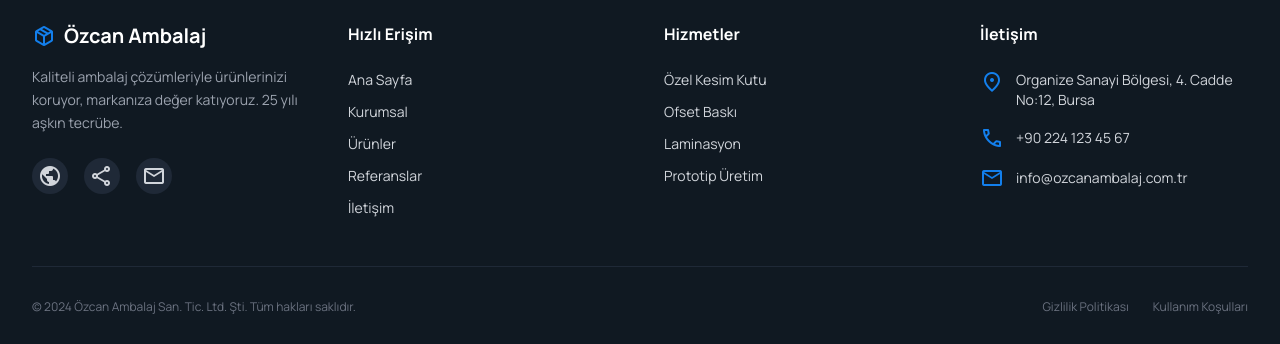
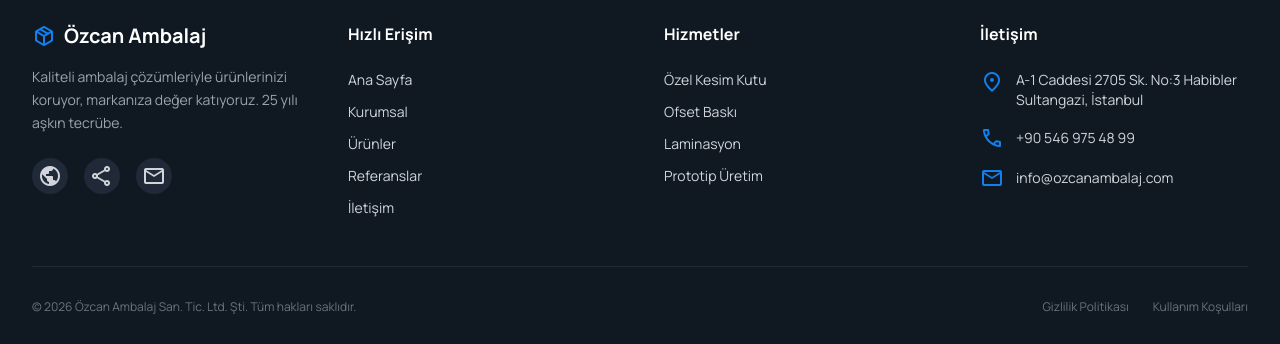
Before and after one commit to husnudarici/ozcan-ambalaj, a Next.js app: page /iletisim in a window 1280 px wide. Shown: the part 1173-1517 px from the top of the page. Built offline with nearby package versions, Linux system fonts and the light colour scheme.

Commit message:
feat: update contact information, add viewport metadata, and implement sitemap generation

```diff
--- a/app/layout.tsx
+++ b/app/layout.tsx
@@ -1,5 +1,5 @@
 import React from "react";
-import type { Metadata } from "next";
+import type { Metadata, Viewport } from "next";
 import Layout from "@/components/Layout";
 import "./globals.css";
 
@@ -8,6 +8,9 @@
   description: "Özcan Ambalaj - Profesyonel kutu ve ambalaj çözümleri. Oluklu mukavva, özel tasarım kutular ve endüstriyel ambalaj hizmetleri.",
   keywords: "ambalaj, kutu, koli, oluklu mukavva, istanbul ambalaj, özel kutu üretimi",
   authors: [{ name: "Özcan Ambalaj" }],
+};
+
+export const viewport: Viewport = {
   themeColor: "#137fec",
 };
 
--- /dev/null
+++ b/app/sitemap.ts
@@ -0,0 +1,35 @@
+import type { MetadataRoute } from "next";
+
+const getBaseUrl = () => {
+  const siteUrl = process.env.NEXT_PUBLIC_SITE_URL;
+  if (siteUrl) {
+    return siteUrl.replace(/\/$/, "");
+  }
+
+  const vercelUrl = process.env.VERCEL_URL;
+  if (vercelUrl) {
+    return `https://${vercelUrl}`;
+  }
+
+  return "http://localhost:3000";
+};
+
+export default function sitemap(): MetadataRoute.Sitemap {
+  const baseUrl = getBaseUrl();
+  const lastModified = new Date();
+
+  const routes = [
+    "",
+    "/hakkimizda",
+    "/urunler",
+    "/referanslar",
+    "/iletisim",
+  ];
+
+  return routes.map((route) => ({
+    url: `${baseUrl}${route}`,
+    lastModified,
+    changeFrequency: route === "" ? "weekly" : "monthly",
+    priority: route === "" ? 1 : 0.8,
+  }));
+}
--- a/components/Layout.tsx
+++ b/components/Layout.tsx
@@ -153,22 +153,22 @@
             <div className="flex flex-col gap-4 text-sm">
               <div className="flex items-start gap-3">
                 <span className="material-symbols-outlined text-primary shrink-0">location_on</span>
-                <span>Organize Sanayi Bölgesi, 4. Cadde No:12, Bursa</span>
+                <span>A-1 Caddesi 2705 Sk. No:3 Habibler Sultangazi, İstanbul</span>
               </div>
               <div className="flex items-center gap-3">
                 <span className="material-symbols-outlined text-primary shrink-0">call</span>
-                <span>+90 224 123 45 67</span>
+                <span>+90 546 975 48 99</span>
               </div>
               <div className="flex items-center gap-3">
                 <span className="material-symbols-outlined text-primary shrink-0">mail</span>
-                <span>info@ozcanambalaj.com.tr</span>
+                <span>info@ozcanambalaj.com</span>
               </div>
             </div>
           </div>
         </div>
 
         <div className="border-t border-gray-800 pt-8 flex flex-col md:flex-row justify-between items-center gap-4 text-xs text-gray-500">
-          <p>© 2024 Özcan Ambalaj San. Tic. Ltd. Şti. Tüm hakları saklıdır.</p>
+          <p>© 2026 Özcan Ambalaj San. Tic. Ltd. Şti. Tüm hakları saklıdır.</p>
           <div className="flex gap-6">
             <a href="#" className="hover:text-white transition-colors">Gizlilik Politikası</a>
             <a href="#" className="hover:text-white transition-colors">Kullanım Koşulları</a>
--- a/features/contact/Contact.tsx
+++ b/features/contact/Contact.tsx
@@ -72,8 +72,8 @@
           {/* Info Side */}
           <div className="lg:col-span-5 flex flex-col gap-6">
             {[
-              { title: 'Adres', content: 'Organize Sanayi Bölgesi, 4. Cadde, No: 12, İstanbul', icon: 'location_on' },
-              { title: 'Telefon', content: '+90 212 555 0123', icon: 'call' },
+              { title: 'Adres', content: 'A-1 Caddesi 2705 Sk. No:3 Habibler Sultangazi, İstanbul', icon: 'location_on' },
+              { title: 'Telefon', content: '+90 546 975 48 99', icon: 'call' },
               { title: 'E-posta', content: 'info@ozcanambalaj.com', icon: 'mail' }
             ].map((item, idx) => (
               <div key={idx} className="flex gap-4 p-6 rounded-xl bg-surface-light border border-gray-100 shadow-sm">
--- a/metadata.json
+++ /dev/null
@@ -1,5 +0,0 @@
-{
-  "name": "Özcan Ambalaj",
-  "description": "Profesyonel ambalaj ve kutu üretim çözümleri sunan kurumsal web sitesi.",
-  "requestFramePermissions": []
-}
```
Also changed, not shown: 1 other file (tests, documents, lock files or other folders).
